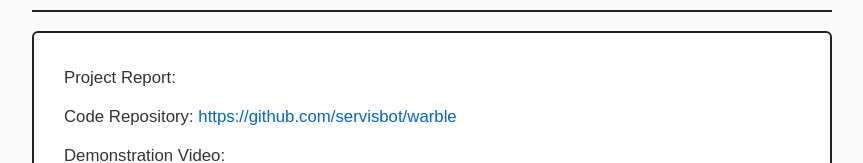
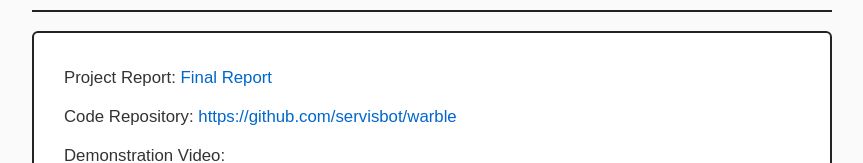
Before and after one commit to rhiannahmaher/hDipProject, a plain HTML site: page index.html in a window 1280 px wide. Shown: the part 959-1122 px from the top of the page, without its empty margins (208-1071 px from the left). Drawn offline with Linux system fonts and the light colour scheme.

Commit message:
Update final report link.

```diff
--- a/index.html
+++ b/index.html
@@ -30,7 +30,7 @@
   <h2>Project Links</h2>
   <div class="links-box">
     <ul>
-      <li>Project Report: <a href="warble-report.pdf" target="_blank" rel="noopener"></a> </li>
+      <li>Project Report: <a href="warble-report.pdf" target="_blank" rel="noopener">Final Report</a> </li>
       <li>Code Repository: <a href="https://github.com/servisbot/warble" target="_blank" rel="noopener">https://github.com/servisbot/warble</a></li>
       <li>Demonstration Video: </li>
       <li>Presentation Slides: </li>
```
